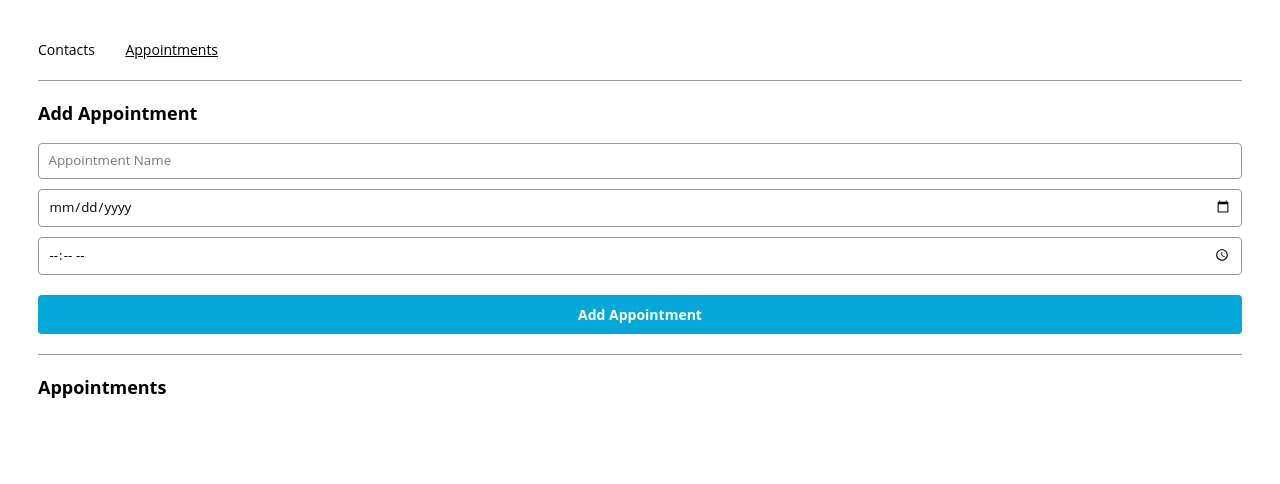
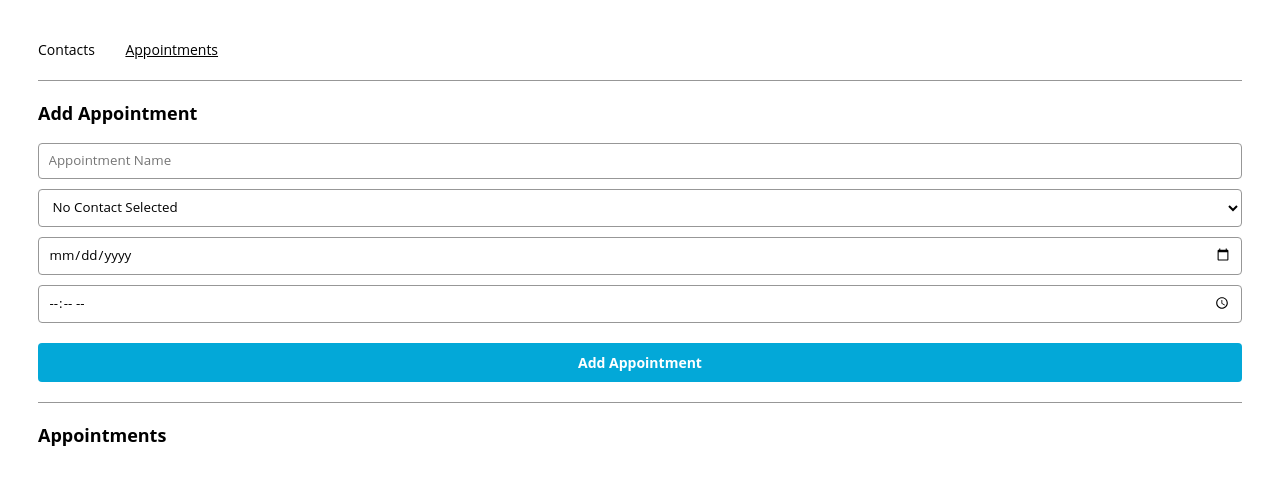
Before and after one commit to gavinfinn/Codecademy_Projects, a React (Create React App) app in the folder Projects/appointment-planner/: page /appointments in a window 1280 px wide. Shown: the top 484 px of the page. Built offline with nearby package versions, Linux system fonts and the light colour scheme.

Commit message:
appointment-planner: implemented contact picker select menu

```diff
--- a/Projects/appointment-planner/src/components/appointmentForm/AppointmentForm.js
+++ b/Projects/appointment-planner/src/components/appointmentForm/AppointmentForm.js
@@ -37,6 +37,14 @@ export const AppointmentForm = ({
           />
         </label>
         <label>
+          <ContactPicker
+            name="contact"
+            value={contact}
+            contacts={contactNames}
+            onChange={(e) => setContact(e.target.value)}
+          />
+        </label>
+        <label>
           <input
             type="date"
             name="date"
--- a/Projects/appointment-planner/src/components/contactPicker/ContactPicker.js
+++ b/Projects/appointment-planner/src/components/contactPicker/ContactPicker.js
@@ -1,7 +1,20 @@
 import React from "react";
 
-export const ContactPicker = () => {
+export const ContactPicker = ({ value, name, contacts, onChange }) => {
   return (
-    <></>
+    <>
+    <select value={value} name={name} onChange={onChange}>
+      <option value={""} key={-1}>
+        No Contact Selected
+      </option>
+      {contacts.map((contact) => {
+        return (
+          <option value={contact} key={contact}>
+            {contact}
+          </option>
+        );
+      })}
+    </select>
+    </>
   );
 };
```
